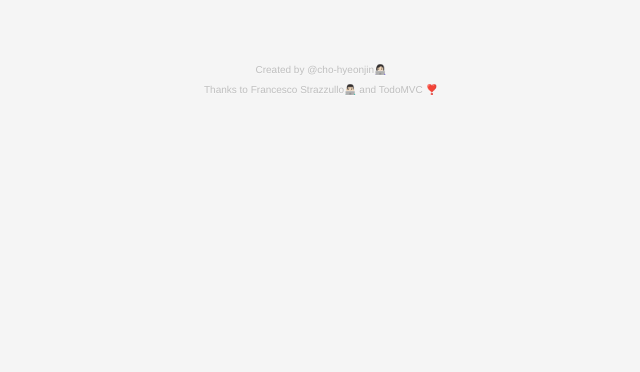
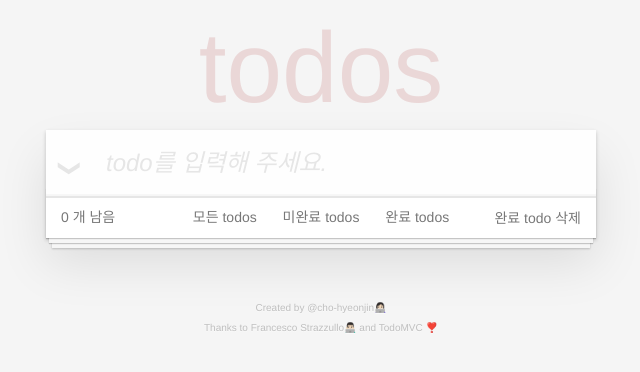
Before and after one commit to cho-hyeonjin/frameworkless-spa-practice, a website: page src/index.html in a window 1280 px wide. Shown: the whole page, without its empty margins (319-959 px from the left). Drawn offline with Linux system fonts and the light colour scheme.

Commit message:
practice: edit main.js that registers List, Footer, and App Components in the Custom Clement Registry.

```diff
--- a/src/components/App.js
+++ b/src/components/App.js
@@ -4,9 +4,9 @@
 // DOM Event가 이 Component에 내재된 state를 변경하고,
 // syncAttributes() 메서드에서는 해당 state를 하위 속성과 동기화 한다.
 
-import { EVENTS } from "./List";
+import { EVENTS } from "./List.js";
 
-export default class App extends HTMLElement {
+export default class Application extends HTMLElement {
   constructor() {
     super();
     this.state = {
--- a/src/components/Footer.js
+++ b/src/components/Footer.js
@@ -3,10 +3,10 @@ const getTodoCount = (todos) => {
 
   const { length } = notCompleted;
   if (length === 1) {
-    return "1 Item left";
+    return "1 개 남음";
   }
 
-  return `${length} Items left`;
+  return `${length} 개 남음`;
 };
 
 export default class Footer extends HTMLElement {
--- a/src/index.html
+++ b/src/index.html
@@ -9,18 +9,27 @@
     <link rel="stylesheet" href="./assets/style/main.css" />
     <title>Web Component/Todo MVC</title>
   </head>
+
 <body>
-    <!-- 스탬프 역할을 하는 template 요소를 광범위하게 적용해보았다. -->
     <template id="footer">
         <footer class="footer">
-        <span class="todo-count"></span>
+            <span class="todo-count">
+            </span>
             <ul class="filters">
-          <!-- 아래 li들을 개발, 디자인, 채용 탭으로 발전시키면 될 듯 하다.-->
-          <li><a href="#/">모두보기</a></li>
-          <li><a href="#/active">진행예정</a></li>
-          <li><a href="#/">완료</a></li>
+              <!-- //todo: 추후에 아래 li들을 개발, 디자인, 채용 탭으로 발전시켜보자 -->
+                <li>
+                    <a href="#/">모든 todos</a>
+                </li>
+                <li>
+                    <a href="#/active">미완료 todos</a>
+                </li>
+                <li>
+                    <a href="#/completed">완료 todos</a>
+                </li>
             </ul>
-        <button class="clear-completed">완료 Todo 삭제</button>
+            <button class="clear-completed">
+                완료 todo 삭제
+            </button>
         </footer>
     </template>
     <template id="todo-item">
@@ -34,14 +43,16 @@
         </li>
     </template>
     <template id="todo-app">
-      <section class="todo-app">
+        <section class="todoapp">
             <header class="header">
-          <h1>Todo 리스트</h1>
-          <input class="new-todo" placeholder="Todo를 입력해주세요." autofocus>
+                <h1>todos</h1>
+                <input class="new-todo" placeholder="todo를 입력해 주세요." autofocus>
             </header>
             <section class="main">
                 <input id="toggle-all" class="toggle-all" type="checkbox">
-          <label for="toggle-all">모든 Todo 완료하기</label>
+                <label for="toggle-all">
+                    모든 todo 완료하기
+                </label>
                 <todomvc-list></todomvc-list>
             </section>
             <todomvc-footer></todomvc-footer>
--- a/src/main.js
+++ b/src/main.js
@@ -1,13 +1,7 @@
-import GithubAvatar, { EVENTS } from "./components/GithubAvatar.js";
+import Application from "./components/App.js";
+import Footer from "./components/Footer.js";
+import List from "./components/List.js";
 
-window.customElements.define("github-avatar", GithubAvatar);
-
-document.querySelectorAll("github-avatar").forEach((avatar) => {
-  avatar.addEventListener(EVENTS.AVATAR_LOAD_COMPLETE, (e) => {
-    console.log("Avatar Loaded", e.detail.avatar);
-  });
-
-  avatar.addEventListener(EVENTS.AVATAR_LOAD_ERROR, (e) => {
-    console.log("Avatar Loading error", e.detail.error);
-  });
-});
+window.customElements.define("todomvc-app", Application);
+window.customElements.define("todomvc-footer", Footer);
+window.customElements.define("todomvc-list", List);
```
Lines whose indentation alone changed are shown as unchanged.
